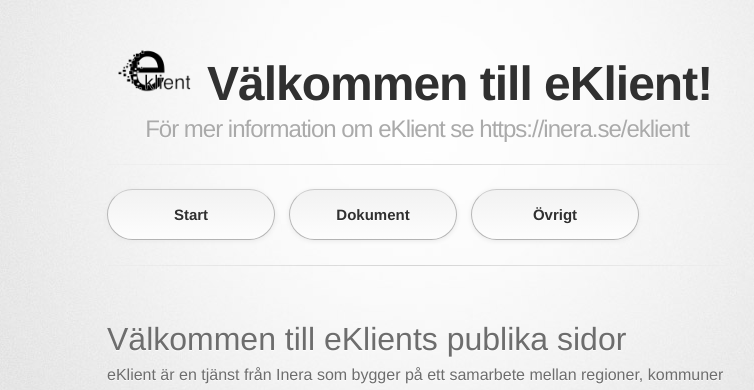
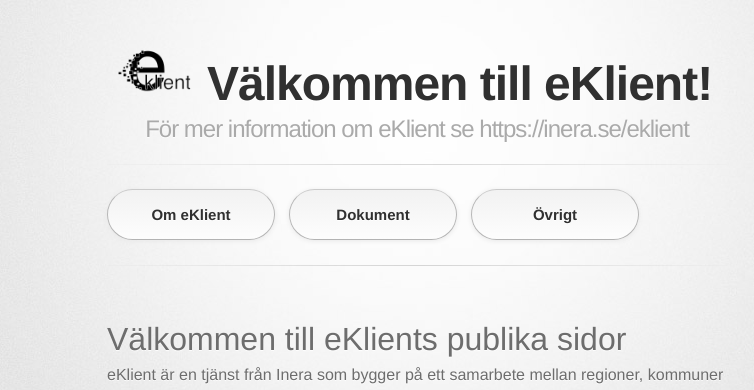
Before and after one commit to eKlient/eKlient.github.io, a Jekyll site: the page built from README.md, in a window 1280 px wide. Shown: the top 390 px of the page, without its empty margins (223-977 px from the left). Built offline with Jekyll 4.4.1, drawn with Linux system fonts in a browser that asks for light colours; some web fonts are replaced; our own code applies the rules of GitHub Pages for plain Markdown files.

Commit message:
Update default.html

```diff
--- a/_layouts/default.html
+++ b/_layouts/default.html
@@ -26,7 +26,7 @@
 	</p>
 	<hr>
 	<p style="vertical-align: middle;">
-	  <a href="index.html" class="button">Start</a>
+	  <a href="index.html" class="button">Om eKlient</a>
 	  <a href="dokument.html" class="button">Dokument</a>
 	  <a href="ovrigt.html" class="button">Övrigt</a>
 	</p>
```
